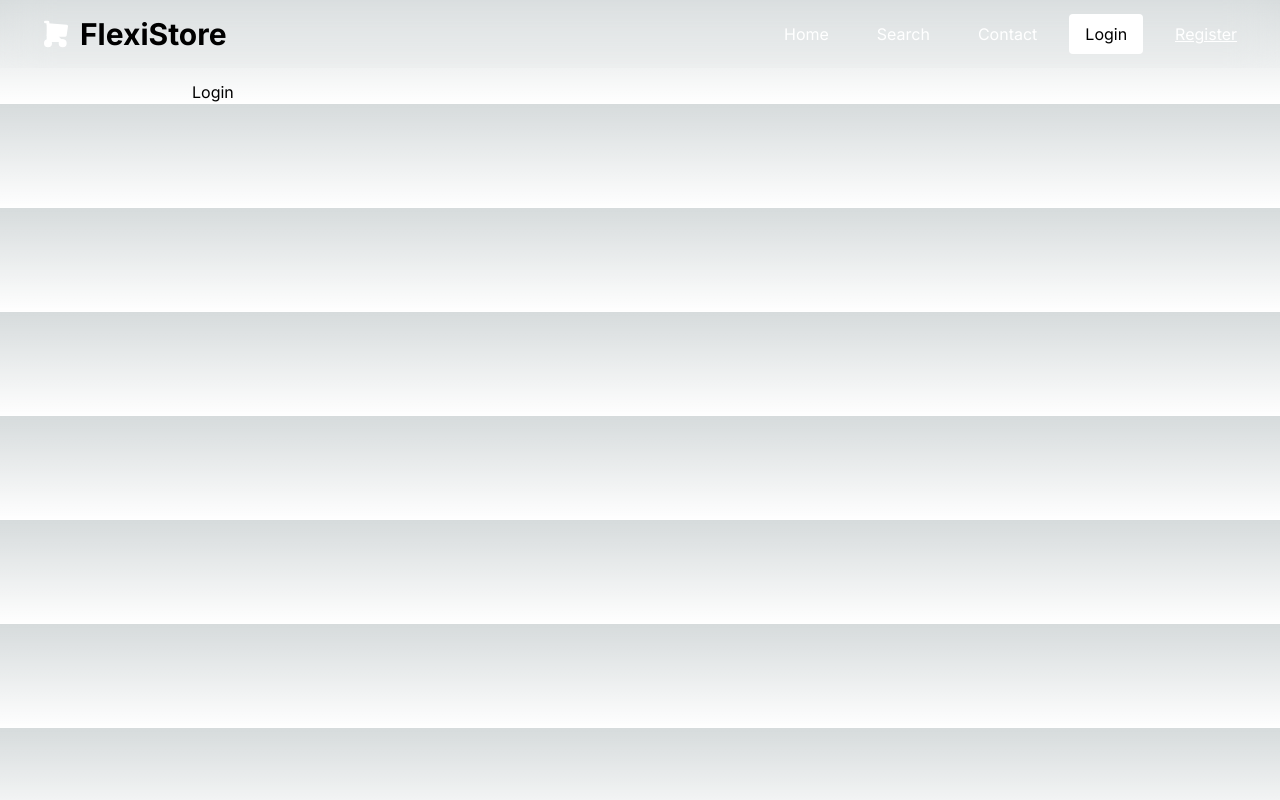
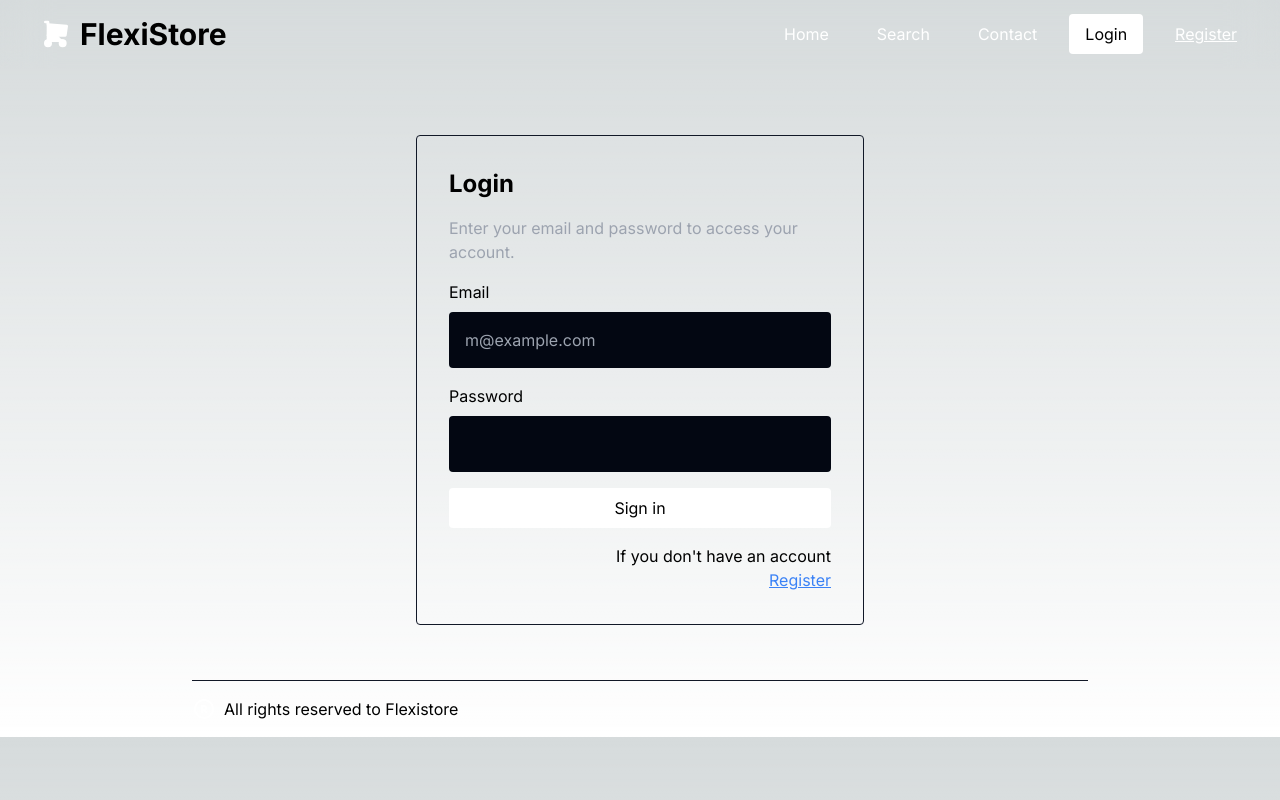
Before and after one commit to forjoa/flexistore, a Next.js app: page /home/login in a window 1280 px wide. Built offline with nearby package versions, Linux system fonts and the light colour scheme.

Commit message:
build: finish login ui

```diff
--- a/src/app/home/login/page.tsx
+++ b/src/app/home/login/page.tsx
@@ -1,9 +1,56 @@
+import Footer from '@/components/home/globals/Footer'
 import Main from '@/components/home/globals/Main'
+import Link from 'next/link'
 
 export default function Login() {
   return (
     <Main>
-      <p>Login</p>
+      <main className='flex w-full h-[calc(100vh-200px)] items-center justify-center '>
+        <form className='w-full max-w-md border border-gray-900 p-8 flex flex-col gap-4 rounded'>
+          <div className='flex flex-col gap-4'>
+            <h2 className='text-2xl font-bold'>Login</h2>
+            <p className='text-gray-400'>
+              Enter your email and password to access your account.
+            </p>
+          </div>
+          <div className='flex flex-col gap-4'>
+            <div className='flex flex-col gap-2'>
+              <label htmlFor='email'>Email</label>
+              <input
+                id='email'
+                placeholder='m@example.com'
+                required
+                type='email'
+                autoComplete='username'
+                className='p-4 rounded focus:outline-none focus:ring focus:border-blue-500 bg-gray-950'
+              />
+            </div>
+            <div className='flex flex-col gap-2'>
+              <label htmlFor='password'>Password</label>
+              <input
+                id='password'
+                required
+                type='password'
+                autoComplete='current-password'
+                className='p-4 rounded focus:outline-none focus:ring focus:border-blue-500 bg-gray-950'
+              />
+            </div>
+          </div>
+          <button
+            type='submit'
+            className='w-full bg-white text-black py-2 px-4 rounded cursor-pointer transition-all hover:opacity-50'
+          >
+            Sign in
+          </button>
+          <div className='w-full flex flex-col items-end'>
+            <p>If you don&apos;t have an account</p>
+            <Link href={'/home/register'} className='underline text-blue-500'>
+              Register
+            </Link>
+          </div>
+        </form>
+      </main>
+      <Footer />
     </Main>
   )
 }
```
